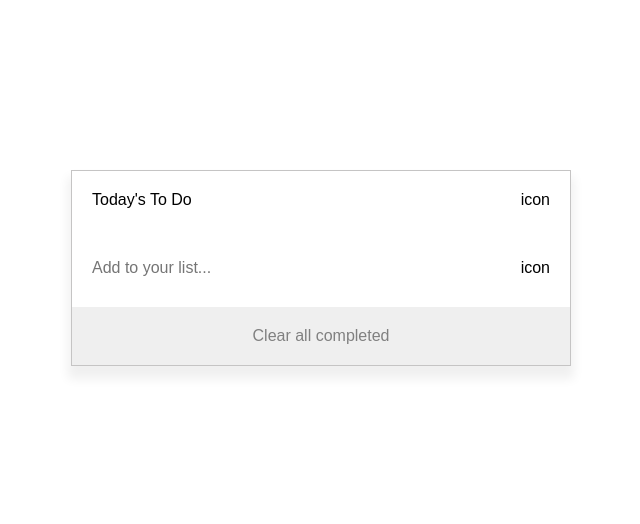
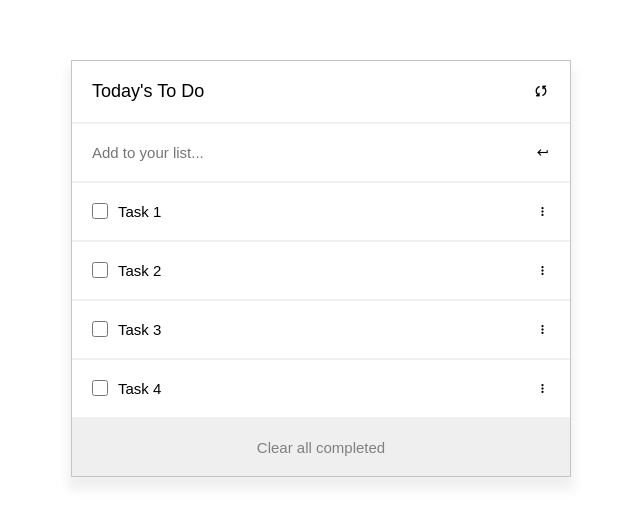
Before and after one commit to adamilare/sample, a website built with webpack: page src/index.html in a window 1280 px wide. Shown: the part 132-656 px from the top of the page, without its empty margins (319-959 px from the left). Built offline with nearby package versions, Linux system fonts and the light colour scheme.

Commit message:
Finish design

```diff
--- a/src/index.html
+++ b/src/index.html
@@ -4,21 +4,26 @@
     <meta charset="UTF-8">
     <meta http-equiv="X-UA-Compatible" content="IE=edge">
     <meta name="viewport" content="width=device-width, initial-scale=1.0">
+    <link rel="stylesheet" href="https://fonts.googleapis.com/css2?family=Material+Symbols+Outlined:opsz,wght,FILL,GRAD@20..48,100..700,0..1,-50..200" />
     <title>To do list</title>
   </head>
   <body>
     <div id="container">
       <div id="header">
         <span>Today's To Do</span>
-        <span>icon</span>
+        <span class="material-symbols-outlined">
+          sync
+        </span>
       </div>
       <div id="add-to-do">
         <input placeholder="Add to your list...">
-        <span>icon</span>
+        <span class="material-symbols-outlined">
+          keyboard_return
+        </span>
       </div>
-      <div id="todo-list">
+      <ul id="todo-list">
 
-      </div>
+      </ul>
       <button>Clear all completed</button>
     </div>
   </body>
--- a/src/index.js
+++ b/src/index.js
@@ -1,6 +1,6 @@
 import './style.scss';
 
-const todoList = [
+const tasks = [
   {
     description: 'Task 1',
     completed: false,
@@ -22,3 +22,22 @@ const todoList = [
     index: 3,
   },
 ];
+
+const todoList = document.getElementById('todo-list');
+
+tasks.forEach((task) => {
+  const listItem = document.createElement('li');
+  const checkBox = document.createElement('input');
+  checkBox.type = 'checkbox';
+
+  const taskDescription = document.createElement('span');
+  taskDescription.innerText = task.description;
+  taskDescription.classList.add('task-description');
+
+  const handle = document.createElement('span');
+  handle.classList.add('material-symbols-outlined');
+  handle.innerText = 'more_vert';
+
+  listItem.append(checkBox, taskDescription, handle);
+  todoList.appendChild(listItem);
+});
--- a/src/style.scss
+++ b/src/style.scss
@@ -2,6 +2,14 @@
   margin: 0;
   padding: 0;
   box-sizing: border-box;
+  user-select: none;
+}
+
+.material-symbols-outlined {
+  font-variation-settings:
+  'FILL' .5,
+  'wght' 400;
+  cursor: pointer;
 }
 
 body {
@@ -15,13 +23,16 @@ body {
 #container {
   width: 80%;
   max-width: 500px;
+  height: max-content;
+  max-height: 80vh;
+  overflow-y: auto;
   border: 1px solid #c5c4c4;
   box-shadow: 0 10px 10px 3px #f0f0f0;
   display: flex;
   flex-direction: column;
 
   * {
-    font-size: 16px;
+    font-size: 15px;
   }
 
   button {
@@ -30,6 +41,28 @@ body {
     color: gray;
     cursor: pointer;
   }
+
+  ul {
+    list-style: none;
+
+    li {
+      padding: 0 20px;
+      border-bottom: 2px solid #f0f0f0;
+      display: flex;
+      align-items: center;
+      gap: 10px;
+
+      input[type="checkbox"] {
+        height: 16px;
+        width: 16px;
+      }
+
+      .task-description {
+        flex: 1 1 auto;
+        padding: 20px 0;
+      }
+    }
+  }
 }
 
 #header {
@@ -37,13 +70,19 @@ body {
   display: flex;
   justify-content: space-between;
   align-items: center;
+  border-bottom: 2px solid #f0f0f0;
+
+  * {
+    font-size: 18px;
+  }
 }
 
 #add-to-do {
-  padding: 20px;
+  padding: 10px 20px;
   display: flex;
   align-items: center;
   gap: 5px;
+  border-bottom: 2px solid #f0f0f0;
 
   input {
     border: none;
```
Also changed, not shown: src/fonts/mynerve_regular.woff (deleted), src/fonts/mynerve_regular.woff2 (deleted), 1 other file.
